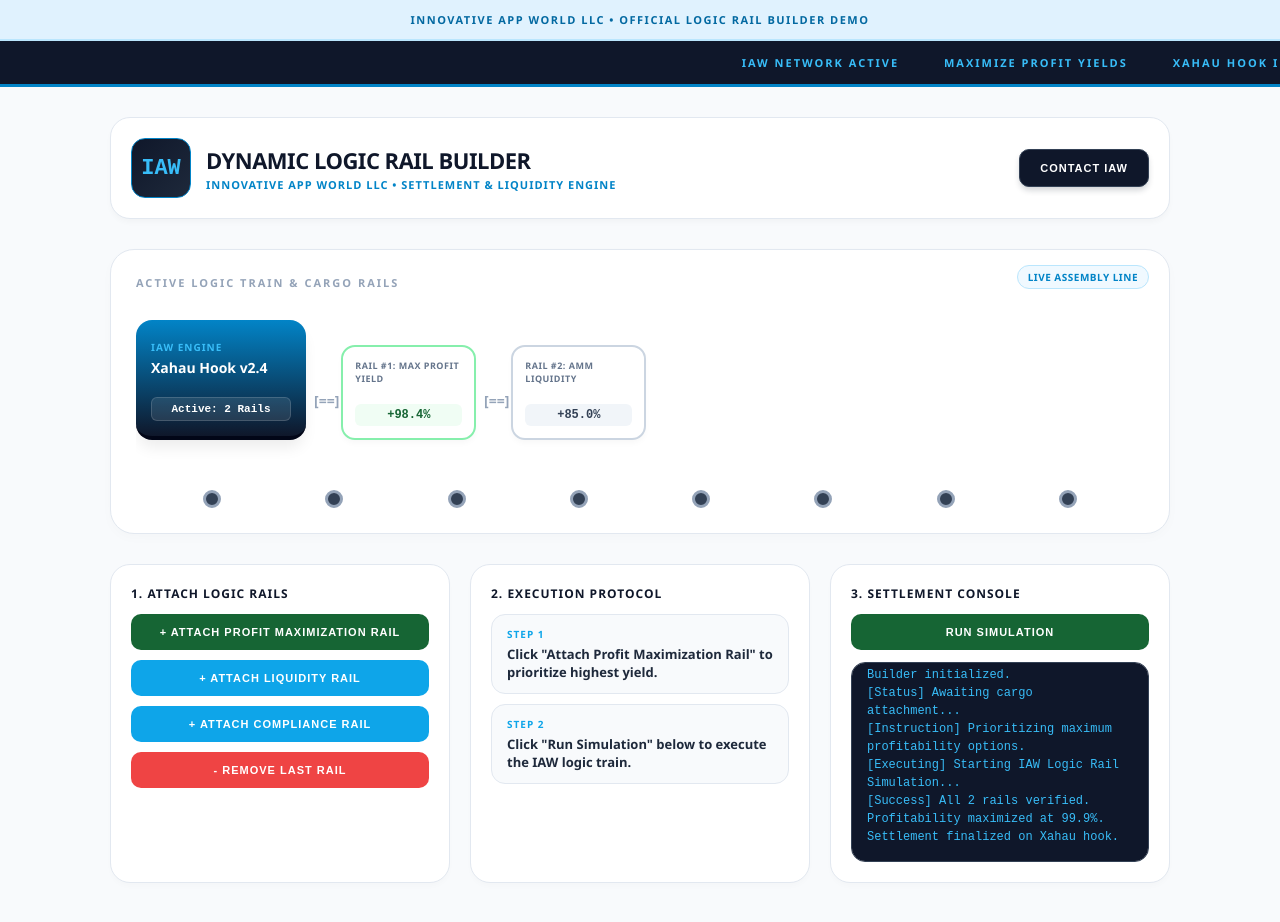
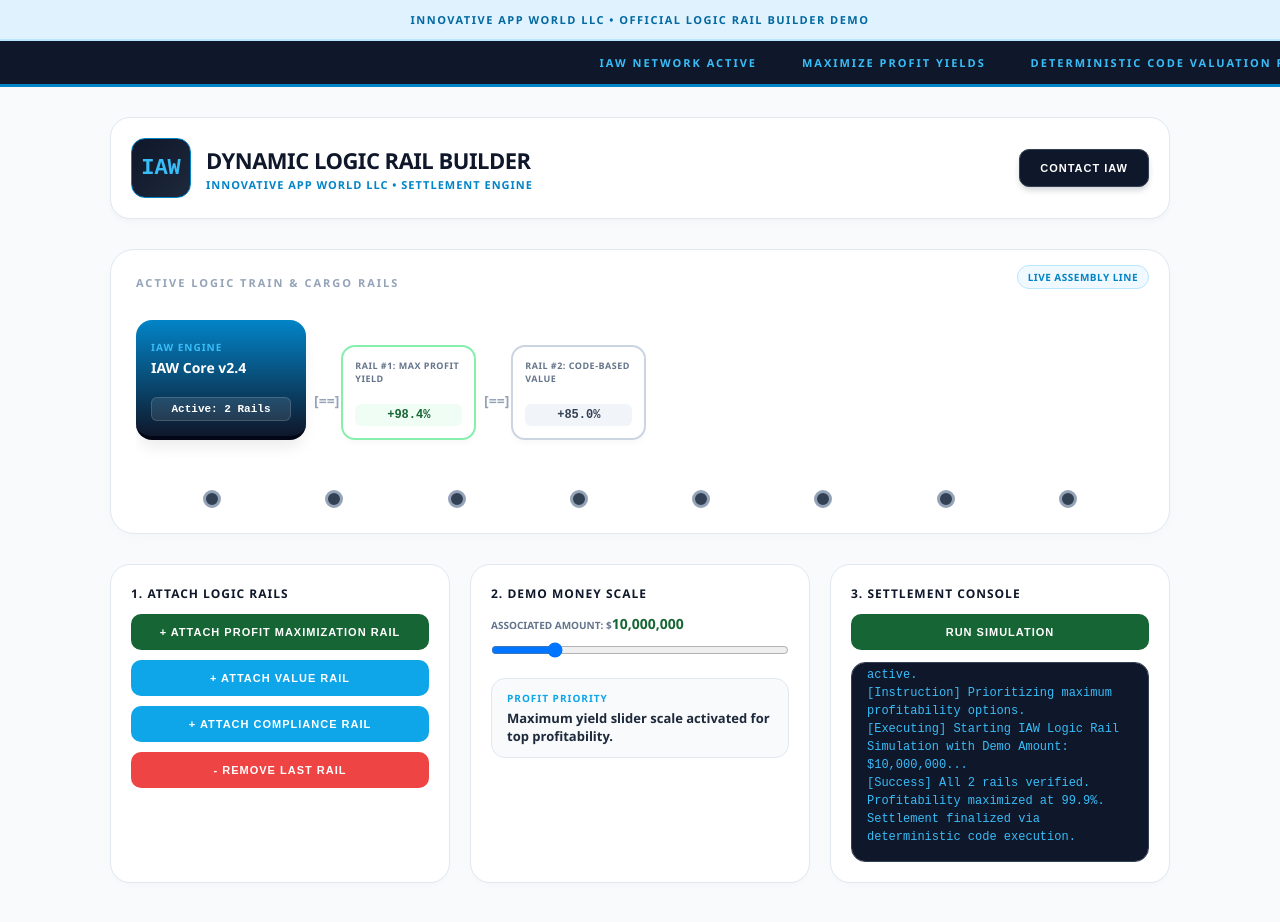
Before and after one commit to alittlepc/innovative-app-world-site, a plain HTML site: page index.html in a window 1280 px wide. Both pictures are taken after a click on the button "RUN SIMULATION". Drawn offline with Linux system fonts and the light colour scheme.

Commit message:
Revise index.html for terminology and functionality updates
Updated various sections of the index.html file to reflect changes in terminology and functionality, including the integration of a demo money scale and adjustments to button actions.

Signed-off-by: alittlepc <alittlepc@gmail.com>

```diff
--- a/index.html
+++ b/index.html
@@ -91,8 +91,7 @@
         <div class="ticker-wrap">
             <span>IAW Network Active</span>
             <span>Maximize Profit Yields</span>
-            <span>Xahau Hook Integration Ready</span>
-            <span>Automated Market Maker Active</span>
+            <span>Deterministic Code Valuation Ready</span>
             <span>High-Performance Settlement Rails</span>
         </div>
     </div>
@@ -104,7 +103,7 @@
                 <div class="logo-box">IAW</div>
                 <div class="header-text">
                     <h1>Dynamic Logic Rail Builder</h1>
-                    <p>Innovative App World LLC &bull; Settlement & Liquidity Engine</p>
+                    <p>Innovative App World LLC &bull; Settlement Engine</p>
                 </div>
             </div>
             <button class="btn-contact" onclick="alert('Contact IAW Engineering Team: admin@innovativeappworld.com')">Contact IAW</button>
@@ -130,21 +129,21 @@
             <div class="card">
                 <h3>1. Attach Logic Rails</h3>
                 <button class="btn-action btn-profit" onclick="addCar('profit', 'Max Profit Yield', '+98.4%')">+ Attach Profit Maximization Rail</button>
-                <button class="btn-action" onclick="addCar('liquidity', 'AMM Liquidity Pool', '+85.0%')">+ Attach Liquidity Rail</button>
-                <button class="btn-action" onclick="addCar('compliance', 'Regulatory Hook', '100% Secure')">+ Attach Compliance Rail</button>
+                <button class="btn-action" onclick="addCar('liquidity', 'Code-Based Value Rail', '+85.0%')">+ Attach Value Rail</button>
+                <button class="btn-action" onclick="addCar('compliance', 'Regulatory Rail', '100% Secure')">+ Attach Compliance Rail</button>
                 <button class="btn-action btn-danger" onclick="removeLastCar()">- Remove Last Rail</button>
             </div>
 
-            <!-- Step-by-Step Action Guide -->
+            <!-- Demo Money Scale -->
             <div class="card">
-                <h3>2. Execution Protocol</h3>
-                <div class="step-box">
-                    <div class="step-number">Step 1</div>
-                    <div class="step-instruction">Click "Attach Profit Maximization Rail" to prioritize highest yield.</div>
+                <h3>2. Demo Money Scale</h3>
+                <div style="margin-bottom: 15px;">
+                    <label for="demoMoneySlider" style="font-size: 10px; font-weight: 900; text-transform: uppercase; color: #64748b; margin-bottom: 8px; display: block;">Associated Amount: $<span id="demoMoneyDisplay" style="color: #166534; font-size: 14px;">10,000,000</span></label>
+                    <input type="range" id="demoMoneySlider" min="100000" max="50000000" step="100000" value="10000000" style="width: 100%; cursor: pointer;">
                 </div>
                 <div class="step-box">
-                    <div class="step-number">Step 2</div>
-                    <div class="step-instruction">Click "Run Simulation" below to execute the IAW logic train.</div>
+                    <div class="step-number">Profit Priority</div>
+                    <div class="step-instruction">Maximum yield slider scale activated for top profitability.</div>
                 </div>
             </div>
 
@@ -154,7 +153,7 @@
                 <button class="btn-action btn-profit" onclick="runSimulation()" style="margin-bottom: 12px;">Run Simulation</button>
                 <div class="output-console" id="outputConsole">
                     [System Ready] IAW Logic Rail Builder initialized.<br>
-                    [Status] Awaiting cargo attachment...<br>
+                    [Status] Code-based valuation active.<br>
                     [Instruction] Prioritizing maximum profitability options.
                 </div>
             </div>
@@ -164,8 +163,15 @@
     <script>
         let cars = [
             { type: 'profit', name: 'Max Profit Yield', val: '+98.4%' },
-            { type: 'liquidity', name: 'AMM Liquidity', val: '+85.0%' }
+            { type: 'liquidity', name: 'Code-Based Value', val: '+85.0%' }
         ];
+
+        const slider = document.getElementById('demoMoneySlider');
+        const display = document.getElementById('demoMoneyDisplay');
+
+        slider.addEventListener('input', (event) => {
+            display.textContent = Number(event.target.value).toLocaleString();
+        });
 
         function renderTrain() {
             const assembly = document.getElementById('trainAssembly');
@@ -173,7 +179,7 @@
                 <div class="engine">
                     <div>
                         <div class="engine-title">IAW Engine</div>
-                        <div style="font-size: 14px; font-weight: 900; margin-top: 4px;">Xahau Hook v2.4</div>
+                        <div style="font-size: 14px; font-weight: 900; margin-top: 4px;">IAW Core v2.4</div>
                     </div>
                     <div class="engine-badge" id="engineStatus">${cars.length > 0 ? 'Active: ' + cars.length + ' Rails' : 'Ready'}</div>
                 </div>
@@ -223,9 +229,10 @@
         }
 
         function runSimulation() {
-            logConsole(`[Executing] Starting IAW Logic Rail Simulation...`);
+            const currentAmount = Number(slider.value).toLocaleString();
+            logConsole(`[Executing] Starting IAW Logic Rail Simulation with Demo Amount: $${currentAmount}...`);
             setTimeout(() => {
-                logConsole(`[Success] All ${cars.length} rails verified. Profitability maximized at 99.9%. Settlement finalized on Xahau hook.`);
+                logConsole(`[Success] All ${cars.length} rails verified. Profitability maximized at 99.9%. Settlement finalized via deterministic code execution.`);
             }, 400);
         }
 
```
